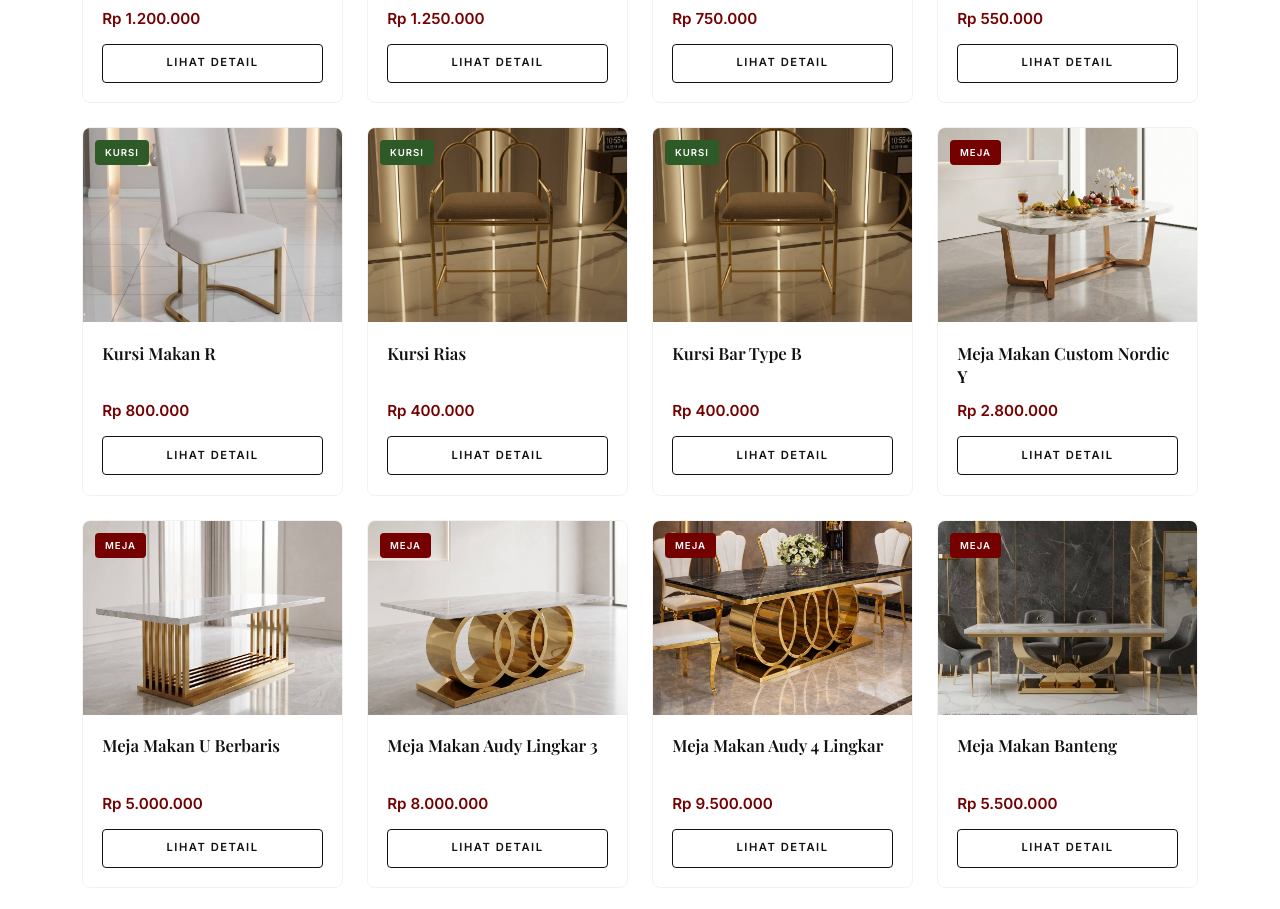
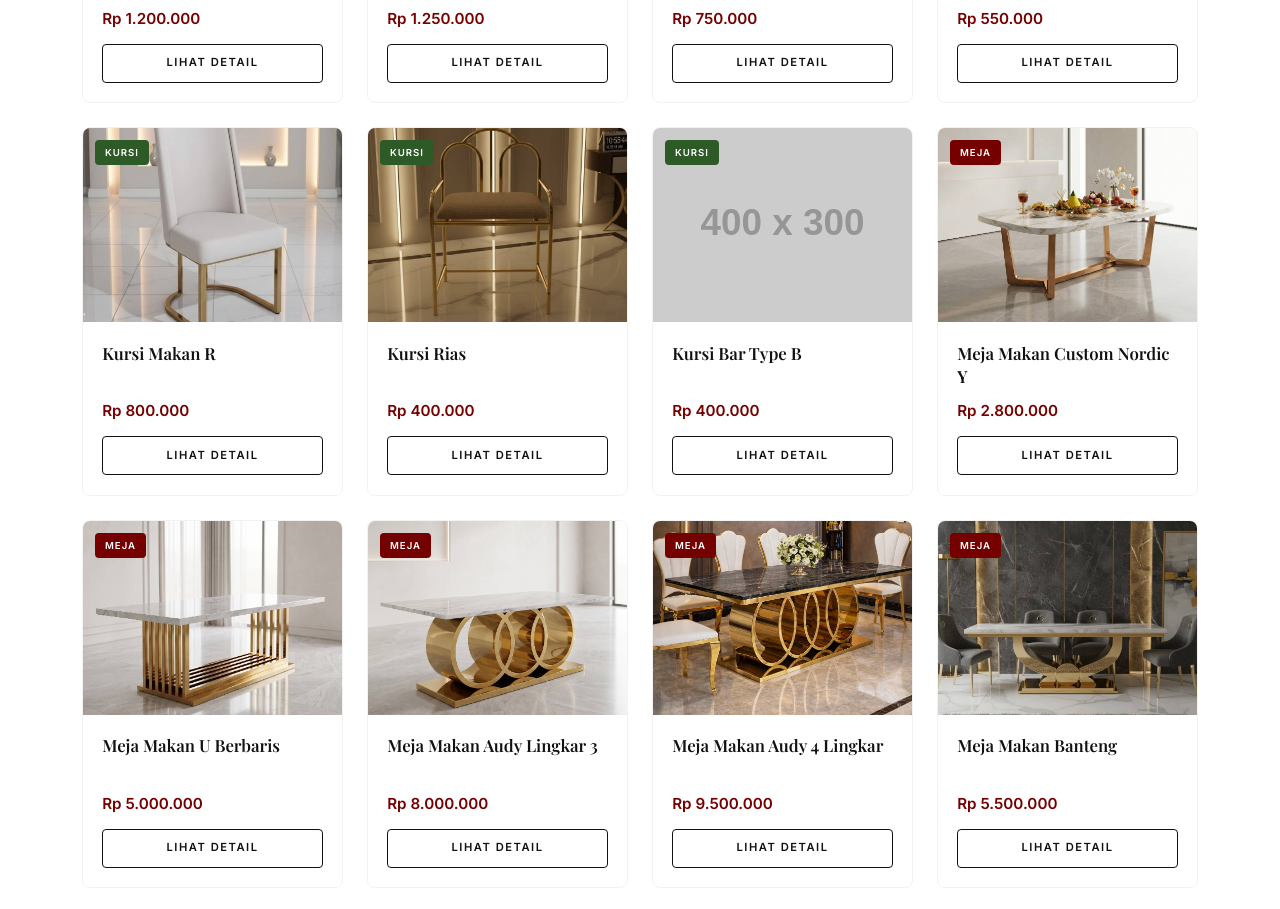
Before and after one commit to zahrametalfurniture/meubeljepara, a plain HTML site: page produk.html in a window 1280 px wide. Shown: the part 1826-2735 px from the top of the page. Drawn offline with nearby package versions, Linux system fonts and the light colour scheme; placeholder pictures from the web are drawn by us.

Commit message:
Update produk.html

```diff
--- a/produk.html
+++ b/produk.html
@@ -731,7 +731,7 @@
       { name: "Kursi Makan Cof", price: "Rp 550.000", img: "kursicof-min.jpg", category: "kursi", size: "Standar" },
       { name: "Kursi Makan R", price: "Rp 800.000", img: "kursir-min.jpg", category: "kursi", size: "Bar Height" },
       { name: "Kursi Rias", price: "Rp 400.000", img: "kursirias-min.jpg", category: "kursi", size: "Standar" },
-{ name: "Kursi Bar Type B", price: "Rp 400.000", img: "kursirias-min.jpg", category: "kursi", size: "Rangka Standar" },
+{ name: "Kursi Bar Type B", price: "Rp 400.000", img: "bartypeb.jpg", category: "kursi", size: "Rangka Standar" },
       // === KATEGORI: MEJA MAKAN ===
       { name: "Meja Makan Custom Nordic Y", price: "Rp 2.800.000", img: "mejamakany-min.png", category: "meja", size: "200x100" },
       { name: "Meja Makan U Berbaris", price: "Rp 5.000.000", img: "mejamakanu-min.png", category: "meja", size: "Standar" },
```
